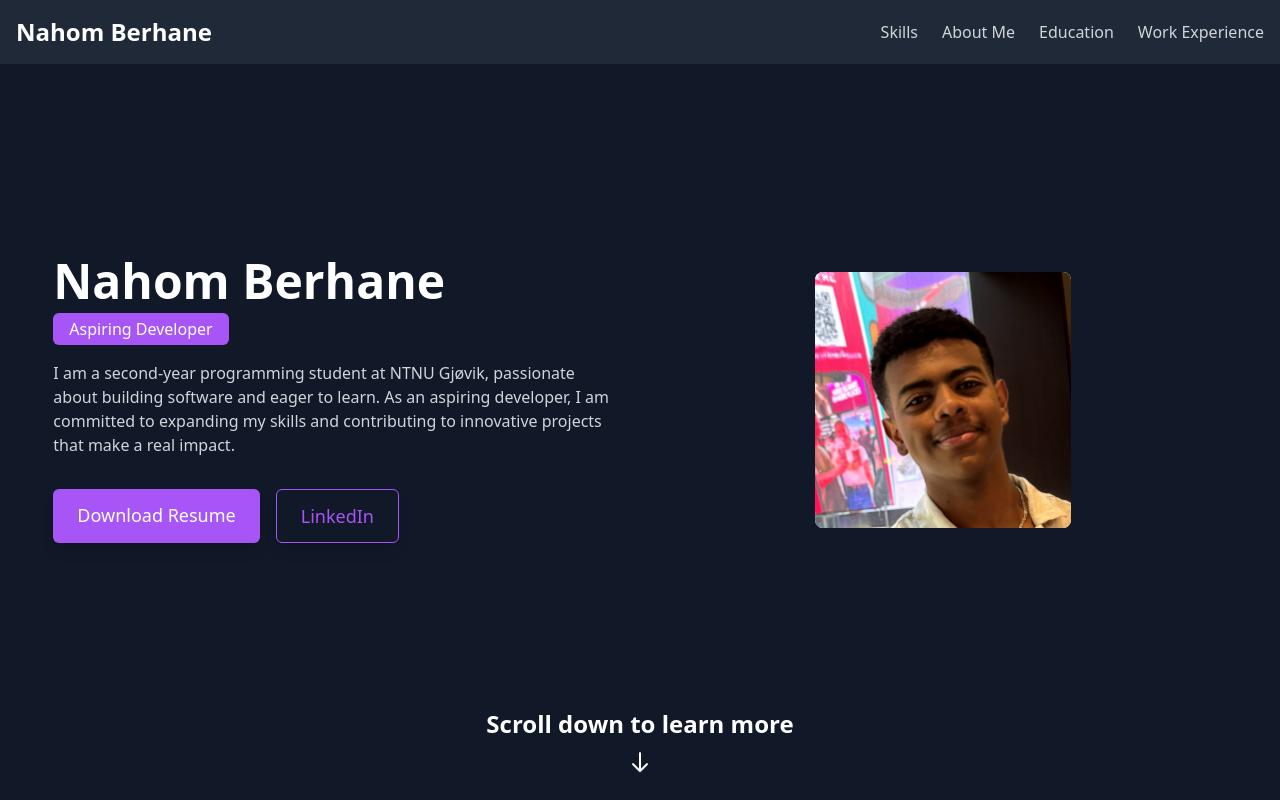
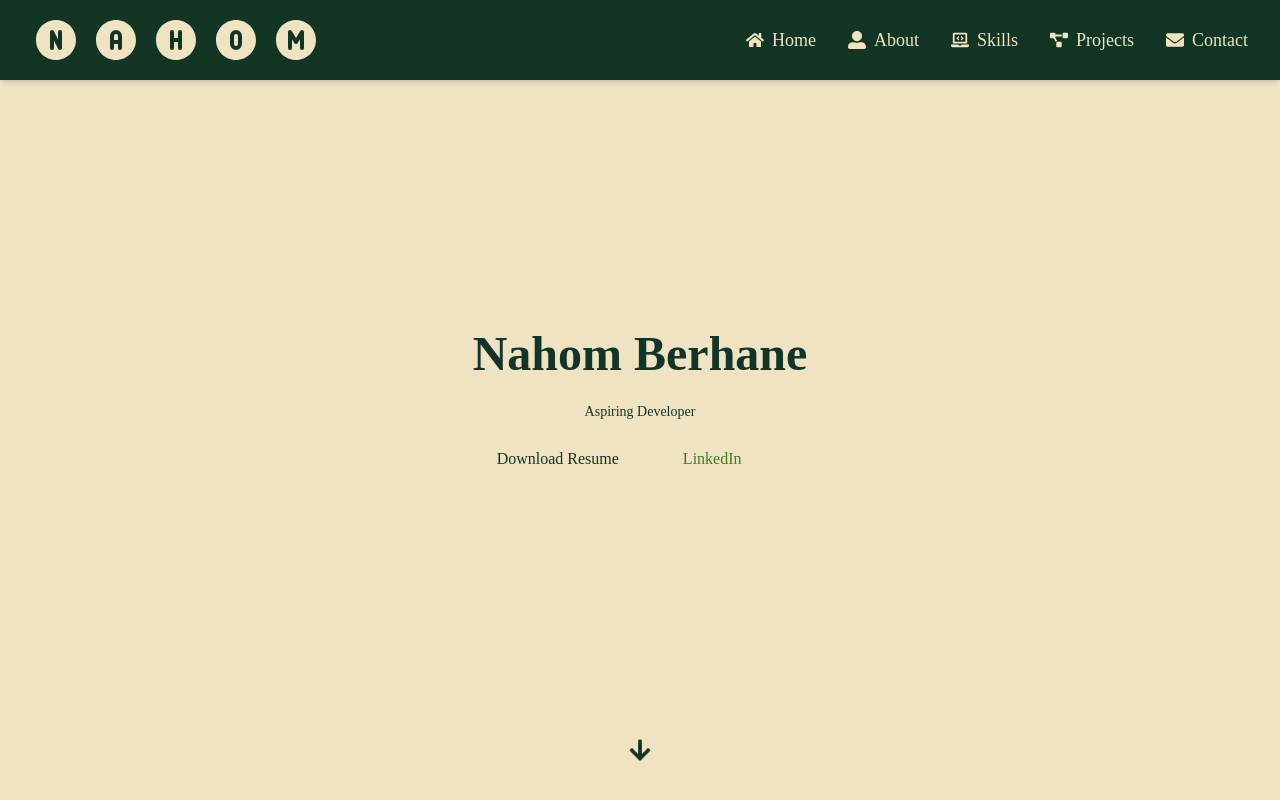
Before and after one commit to Nahom101-1/Personal-Website, a Next.js app: page / in a window 1280 px wide. Shown: the top 800 px of the page. Built offline with nearby package versions, Linux system fonts and the light colour scheme.

Commit message:
new style

```diff
--- a/components/Header.tsx
+++ b/components/Header.tsx
@@ -1,61 +1,23 @@
+"use client";
+
+import Button from "@/app/utils/buttons";
+import { scrollByAmount } from "@/app/utils/utils";
 import React from "react";
-import Image from "next/image";
+import { FaArrowDown } from "react-icons/fa";
 
-interface ButtonProps {
-  href: string;
-  label: string;
-  primary?: boolean;
-}
+const Header = () => {
+  const handleScroll = () => scrollByAmount(window.innerHeight-25);
 
-// Simple Button component
-const Button: React.FC<ButtonProps> = ({ href, label, primary }) => (
-  <a
-    href={href}
-    target="_blank"
-    rel="noopener noreferrer"
-    className={`inline-block px-6 py-3 text-base md:text-lg font-medium rounded-md shadow-lg transition-colors duration-300 ${
-      primary
-        ? "bg-purple-500 text-white hover:bg-purple-600"
-        : "bg-transparent text-purple-500 border border-purple-500 hover:bg-purple-100"
-    }`}
-  >
-    {label}
-  </a>
-);
-
-const ScrollDownArrow = () => (
-  <svg
-    className="animate-bounce w-6 h-6 text-white"
-    xmlns="http://www.w3.org/2000/svg"
-    fill="none"
-    viewBox="0 0 24 24"
-    stroke="currentColor"
-  >
-    <path
-      strokeLinecap="round"
-      strokeLinejoin="round"
-      strokeWidth={2}
-      d="M19 14l-7 7m0 0l-7-7m7 7V3"
-    />
-  </svg>
-);
-
-const Header: React.FC = () => {
   return (
-    <header className="bg-gray-900 min-h-screen flex items-center justify-center text-white relative">
-      <div className="flex flex-col lg:flex-row items-center justify-between w-11/12 max-w-7xl space-y-10 lg:space-y-0 lg:space-x-10">
-        {/* Left Section */}
-        <div className="lg:w-1/2 text-center lg:text-left">
-          <h1 className="text-4xl md:text-5xl font-bold mb-2">Nahom Berhane</h1>
-          <span className="inline-block bg-purple-500 text-sm md:text-base font-medium text-white px-4 py-1 rounded-md mb-4">
+    <header className="bg-[#EFE3C2] min-h-screen relative flex flex-col items-center justify-center text-[#3E7B27]">
+      <div className="text-center space-y-6 text-[#123529]">
+        {/* Title Section */}
+        <h1 className="text-5xl font-bold">Nahom Berhane</h1>
+        <span className="inline-block text-sm font-medium text-[#123529]">
           Aspiring Developer
         </span>
-          <p className="text-gray-300 mb-8 text-sm md:text-base">
-            I am a second-year programming student at NTNU Gjøvik, passionate
-            about building software and eager to learn. As an aspiring
-            developer, I am committed to expanding my skills and contributing to
-            innovative projects that make a real impact.
-          </p>
+
+        {/* Buttons */}
         <div className="flex flex-col md:flex-row md:space-x-4 space-y-4 md:space-y-0">
           <Button href="/assets/maincv.pdf" label="Download Resume" primary />
           <Button
@@ -65,25 +27,13 @@ const Header: React.FC = () => {
         </div>
       </div>
 
-        {/* Right Section: Image */}
-        <div className="lg:w-1/2 flex justify-center">
-          <div className="relative w-48 h-48 sm:w-64 sm:h-64 rounded-lg bg-gray-100 flex items-center justify-center">
-            <Image
-              src="/assets/profile.jpg"
-              alt="Nahom Berhane"
-              className="rounded-lg object-cover"
-              layout="fill"
-            />
-          </div>
-        </div>
-      </div>
-
-      <footer className="absolute bottom-5 flex flex-col justify-center items-center">
-        <h3 className="text-xl md:text-2xl font-semibold mb-4">
-          Scroll down to learn more
-        </h3>
-        <ScrollDownArrow />
-      </footer>
+      {/* Scroll Down Button */}
+      <button
+        className="absolute bottom-8 left-1/2 transform -translate-x-1/2 flex items-center justify-center"
+        onClick={handleScroll}
+      >
+        <FaArrowDown className="w-6 h-6 animate-bounce text-[#123524] hover:text-[#85A947] transition-all" />
+      </button>
     </header>
   );
 };
--- a/components/layout/Footer.tsx
+++ b/components/layout/Footer.tsx
@@ -1,33 +1,65 @@
 import React from "react";
+import { FaLinkedin, FaGithub, FaInstagram } from "react-icons/fa";
+import { CiMail } from "react-icons/ci";
+import { IoShareSocial } from "react-icons/io5";
 
 const Footer = () => {
   return (
-    <footer className="bg-gray-900 text-white py-4 mt-12">
-      <div className="max-w-4xl mx-auto text-center">
-        <p className="text-sm mb-2">
-          Feel free to reach out to me at{" "}
+    <footer className="bg-[#123524] text-[#EFE3C2] py-8">
+      <div className="container mx-auto flex flex-col md:flex-row justify-between items-center space-y-6 md:space-y-0 md:space-x-6 px-6">
+        {/* Column 1: Contact */}
+        <div className="text-center md:text-left">
+        <p className="text-lg font-semibold flex items-center justify-center md:justify-start space-x-3">
+  <CiMail className="w-5 h-5" />
+  <span>Contact</span>
+</p>
+
           <a
             href="mailto:nahomberhane101@gmail.com"
-            className="text-purple-400 hover:underline"
+            className="block text-sm hover:text-[#3E7B27] mt-2 hover:text-[#3E7B27] hover:scale-110 transition-transform"
           >
             nahomberhane101@gmail.com
           </a>
+        </div>
+
+        {/* Column 2: Social Links */}
+        <div className="text-center">
+          <p className="text-lg font-semibold flex items-center justify-center space-x-2">
+          <IoShareSocial />
+            <span>Social Links</span>
           </p>
-        <div className="flex justify-center space-x-4 mb-2">
+          <div className="flex justify-center space-x-4 mt-2">
             <a
-            href="https://www.linkedin.com/in/nahom-berhane-19ab84233"
-            className="hover:text-purple-400"
+              target="_blank"
+              href="https://www.linkedin.com/in/nahom-berhane-19ab84233/"
+              className="hover:text-[#3E7B27]"
             >
-            LinkedIn
+              <FaLinkedin className="w-6 h-6 hover:text-[#3E7B27] hover:scale-110 transition-transform" />
             </a>
             <a
+              target="_blank"
               href="https://github.com/Nahom101-1"
-            className="hover:text-purple-400"
+              className="hover:text-[#3E7B27]"
             >
-            GitHub
+              <FaGithub className="w-6 h-6 hover:text-[#3E7B27] hover:scale-110 transition-transform" />
+
+            </a>
+            <a
+              target="_blank"
+              href="https://www.instagram.com/"
+              className="hover:text-[#3E7B27]"
+            >
+              <FaInstagram className="w-6 h-6 hover:text-[#3E7B27] hover:scale-110 transition-transform" />
             </a>
           </div>
-        <p className="text-xs text-gray-400">© 2024 Nahom Berhane</p>
+        </div>
+
+        {/* Column 3: Copyright */}
+        <div className="text-center md:text-right">
+          <p className="text-xs flex items-center justify-center md:justify-end space-x-2">
+            <span>© 2024 Nahom Berhane</span>
+          </p>
+        </div>
       </div>
     </footer>
   );
--- a/components/layout/Navbar.tsx
+++ b/components/layout/Navbar.tsx
@@ -1,25 +1,101 @@
-"use client"; // Add this at the very top
+"use client";
 
-import { useState } from "react";
+import { useState, useEffect } from "react";
+import { FaHome, FaUserAlt, FaLaptopCode, FaProjectDiagram, FaEnvelope } from "react-icons/fa";
+import {
+  TbCircleLetterNFilled,
+  TbCircleLetterAFilled,
+  TbCircleLetterHFilled,
+  TbCircleLetterOFilled,
+  TbCircleLetterMFilled,
+} from "react-icons/tb";
+import { IconType } from "react-icons";
 
 const Navbar = () => {
   const [isMenuOpen, setIsMenuOpen] = useState(false);
+  const [isScrolled, setIsScrolled] = useState(false);
+
+  useEffect(() => {
+    const handleScroll = () => {
+      setIsScrolled(window.scrollY > 50);
+    };
+    window.addEventListener("scroll", handleScroll);
+    return () => window.removeEventListener("scroll", handleScroll);
+  }, []);
+
+  // Menu Items for Navigation
+  const menuItems = [
+    { name: "Home", icon: <FaHome /> },
+    { name: "About", icon: <FaUserAlt /> },
+    { name: "Skills", icon: <FaLaptopCode /> },
+    { name: "Projects", icon: <FaProjectDiagram /> },
+    { name: "Contact", icon: <FaEnvelope /> },
+  ];
+
+  // Mapping Letters to Icons
+  const iconsMap: Record<string, IconType> = {
+    N: TbCircleLetterNFilled,
+    A: TbCircleLetterAFilled,
+    H: TbCircleLetterHFilled,
+    O: TbCircleLetterOFilled,
+    M: TbCircleLetterMFilled,
+  };
+  const letters: Array<keyof typeof iconsMap> = ["N", "A", "H", "O", "M"];
+
+  // Dynamic Styles
+  const DynamicStyles = isScrolled
+    ? "bg-[#EFE3C2] text-[#123524]"
+    : "bg-[#123524] text-[#EFE3C2]";
 
   return (
-    <nav className="bg-gray-800 p-4 fixed w-full z-10">
-      <div className="container mx-auto flex justify-between items-center">
-        {/* Logo or Brand Name */}
-        <a href="favicon.ico" className="text-white text-2xl font-semibold">
-          Nahom Berhane
+    <header
+      className={`fixed top-0 left-0 w-full z-50 transition-all duration-300 ${
+        isScrolled ? "bg-[#EFE3C2] text-[#123524]" : "bg-[#123524] text-[#EFE3C2]"
+      } shadow-md`}
+    >
+      <nav className="container mx-auto px-8 py-4 flex justify-between items-center">
+        {/* Logo */}
+        <a
+          href="/"
+          className="flex items-center space-x-3 text-3xl font-bold tracking-wide hover:scale-95 transition-transform"
+        >
+          {letters.map((letter, index) => {
+            const Icon = iconsMap[letter];
+            return (
+              <Icon
+                key={index}
+                className={`text-5xl ${DynamicStyles}`}
+              />
+            );
+          })}
         </a>
 
-        {/* Hamburger Menu Button (visible on small screens) */}
+        {/* Desktop Links */}
+        <ul className="hidden md:flex space-x-8 text-lg">
+          {menuItems.map((item) => (
+            <li key={item.name}>
+              <a
+                href={`#${item.name.toLowerCase()}`}
+                className="flex items-center space-x-2 hover:text-[#3E7B27] transition-all duration-300"
+              >
+                <span>{item.icon}</span>
+                <span>{item.name}</span>
+              </a>
+            </li>
+          ))}
+        </ul>
+
+        {/* Mobile Menu Button */}
         <button
-          className="block md:hidden text-white focus:outline-none"
+          className="md:hidden focus:outline-none"
           onClick={() => setIsMenuOpen(!isMenuOpen)}
+          aria-label="Toggle navigation menu"
+          aria-expanded={isMenuOpen}
         >
           <svg
-            className="w-6 h-6"
+            className={`w-6 h-6 ${
+              isScrolled ? "text-[#123524]" : "text-[#EFE3C2]"
+            }`}
             fill="none"
             stroke="currentColor"
             viewBox="0 0 24 24"
@@ -33,87 +109,28 @@ const Navbar = () => {
             ></path>
           </svg>
         </button>
+      </nav>
 
-        {/* Nav Links (hidden on mobile, shown on larger screens) */}
-        <ul
-          className={`flex space-x-6 md:flex ${
-            isMenuOpen ? "block" : "hidden"
-          } md:block`}
-        >
-          <li className="relative group">
-            <a href="#skills" className="text-gray-300 hover:text-white">
-              Skills
-            </a>
-            {/* Dropdown Menu */}
-            <ul className="absolute left-0 hidden group-hover:block bg-gray-700 text-white rounded-md shadow-lg mt-2">
-              <li className="px-4 py-2 hover:bg-gray-600">
-                <a href="#cpp">Grunnlegende and OOP C/C++</a>
+      {/* Mobile Menu */}
+      {isMenuOpen && (
+        <div className="md:hidden bg-[#EFE3C2] text-[#123524] py-6 shadow-md">
+          <ul className="space-y-4 px-8">
+            {menuItems.map((item) => (
+              <li key={item.name} className="flex items-center space-x-2">
+                <a
+                  href={`#${item.name.toLowerCase()}`}
+                  className="block text-lg flex items-center space-x-2 hover:text-[#3E7B27] transition-all duration-300"
+                  onClick={() => setIsMenuOpen(false)}
+                >
+                  <span>{item.icon}</span>
+                  <span>{item.name}</span>
+                </a>
               </li>
-              <li className="px-4 py-2 hover:bg-gray-600">
-                <a href="#web">Basic Web Development</a>
-              </li>
-              <li className="px-4 py-2 hover:bg-gray-600">
-                <a href="#ux">Basic UX and Design Fundamentals</a>
-              </li>
-              <li className="px-4 py-2 hover:bg-gray-600">
-                <a href="#software-dev">Grunnlegnede Software Development</a>
-              </li>
-            </ul>
-          </li>
-
-          <li>
-            <a href="#about" className="text-gray-300 hover:text-white">
-              About Me
-            </a>
-          </li>
-          <li>
-            <a href="#Education" className="text-gray-300 hover:text-white">
-              Education
-            </a>
-          </li>
-          <li>
-            <a
-              href="#WorkExperience"
-              className="text-gray-300 hover:text-white"
-            >
-              Work Experience
-            </a>
-          </li>
-        </ul>
-      </div>
-
-      {/* Mobile Dropdown for links */}
-      {isMenuOpen && (
-        <ul className="md:hidden mt-4 space-y-2 bg-gray-700 p-4 rounded-lg">
-          <li>
-            <a href="#skills" className="text-gray-300 hover:text-white block">
-              Skills
-            </a>
-          </li>
-          <li>
-            <a href="#about" className="text-gray-300 hover:text-white block">
-              About Me
-            </a>
-          </li>
-          <li>
-            <a
-              href="#Education"
-              className="text-gray-300 hover:text-white block"
-            >
-              Education
-            </a>
-          </li>
-          <li>
-            <a
-              href="#WorkExperience"
-              className="text-gray-300 hover:text-white block"
-            >
-              Work Experience
-            </a>
-          </li>
-        </ul>
+            ))}
+          </ul>
+        </div>
       )}
-    </nav>
+    </header>
   );
 };
 
--- a/package.json
+++ b/package.json
@@ -11,7 +11,8 @@
   "dependencies": {
     "next": "14.2.8",
     "react": "^18",
-    "react-dom": "^18"
+    "react-dom": "^18",
+    "react-icons": "^5.4.0"
   },
   "devDependencies": {
     "@types/node": "^20",
--- a/src/app/globals.css
+++ b/src/app/globals.css
@@ -1,3 +1,16 @@
 @tailwind base;
 @tailwind components;
 @tailwind utilities;
+@import url('https://fonts.googleapis.com/css2?family=IBM+Plex+Mono:ital,wght@0,100;0,200;0,300;0,400;0,500;0,600;0,700;1,100;1,200;1,300;1,400;1,500;1,600;1,700&display=swap');
+
+
+html {
+    font-family: 'ibm-plex';
+ }
+
+ body {
+    margin: 0;
+    padding: 0;
+    overflow-x: hidden;
+    height: 100%;
+  }
--- /dev/null
+++ b/src/app/utils/buttons.tsx
@@ -0,0 +1,21 @@
+"use client";
+
+import React from "react";
+import { ButtonProps } from "../../../types/types";
+
+
+const Button = ({ href, label, primary }: ButtonProps) => (
+  <a
+    href={href}
+    target="_blank"
+    className={`inline-block px-6 py-3 text-base md:text-lg font-medium rounded-md transition-colors duration-300 ${
+      primary
+        ? "bg-[#123529] text-white hover:bg-[#85A947]"
+        : "border border-[#3E7B27] text-[#3E7B27] hover:bg-[#EFE3C2] hover:text-white"
+    }`}
+  >
+    {label}
+  </a>
+);
+
+export default Button;
--- /dev/null
+++ b/src/app/utils/utils.ts
@@ -0,0 +1,5 @@
+
+"use client";
+export const scrollByAmount = (amount: number) => {
+  window.scrollBy({ top: amount, behavior: "smooth" });
+};
--- a/tailwind.config.ts
+++ b/tailwind.config.ts
@@ -7,6 +7,9 @@ module.exports = {
   ],
   theme: {
     extend: {
+      fontFamily:{
+        "ibm-plex": ["IBM Plex Mono", "monospace"],
+      },
       backgroundImage: {
         "gradient-radial": "radial-gradient(var(--tw-gradient-stops))",
         "gradient-conic":
--- /dev/null
+++ b/types/types.ts
@@ -0,0 +1,5 @@
+export interface ButtonProps{
+    href:string;
+    label: string;
+    primary?: boolean;
+}
```
Also changed, not shown: 1 other file (tests, documents, lock files or other folders). Lines whose indentation alone changed are shown as unchanged.
